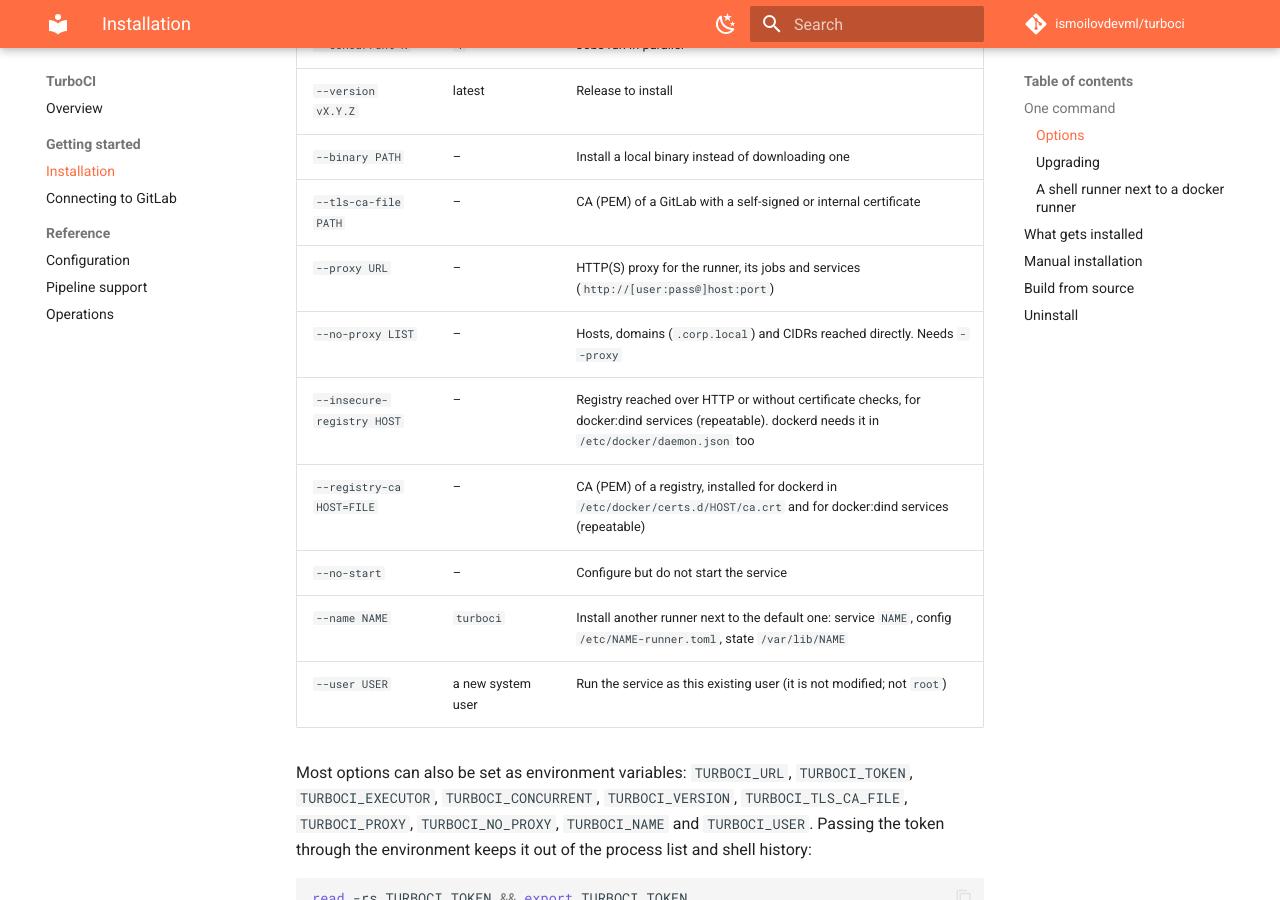
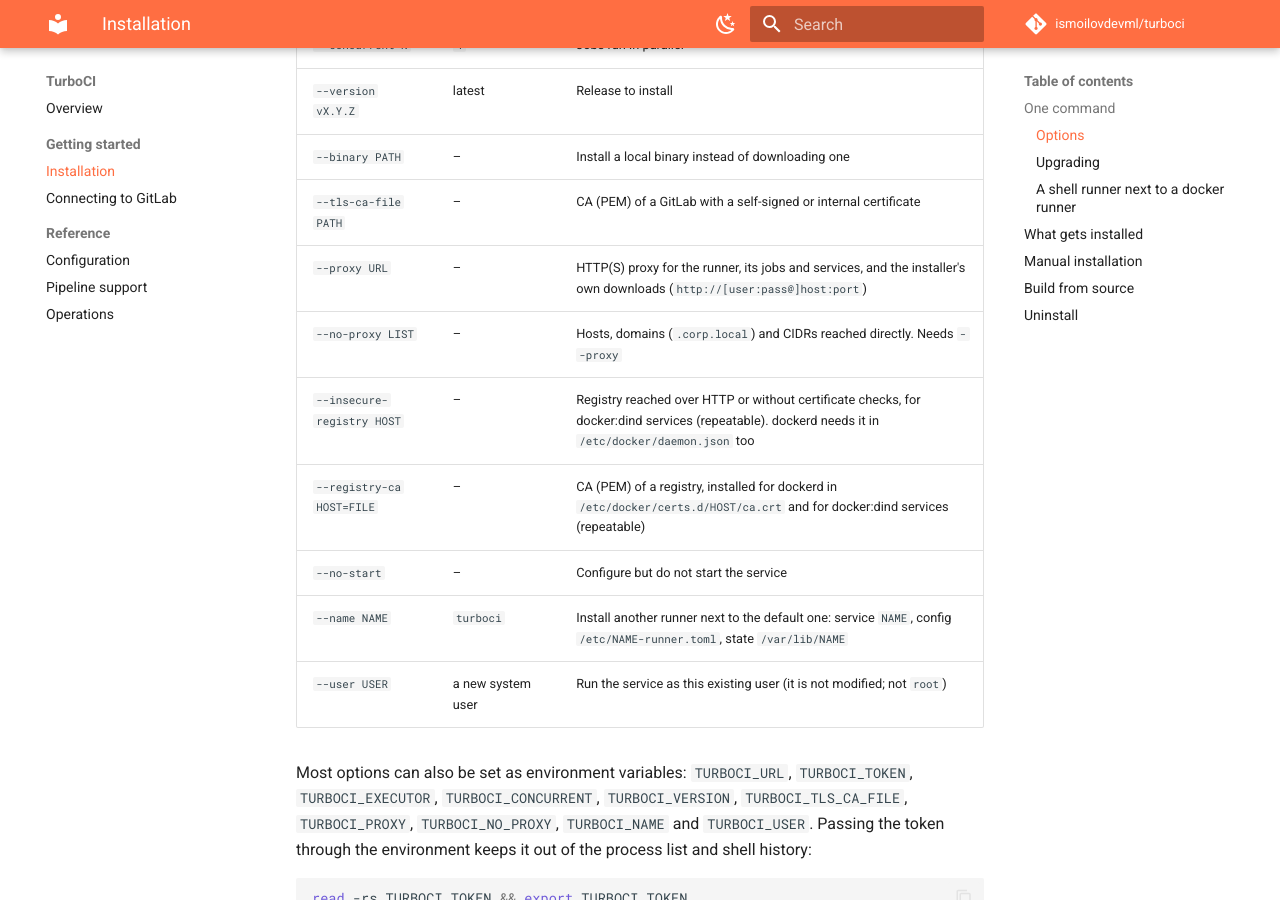
Before and after one commit to ismoilovdevml/turboci, an MkDocs documentation site: the page built from docs/installation.md, in a window 1280 px wide and 900 px high, scrolled down 1168 px. Built offline with MkDocs 1.6.1 and Material for MkDocs 9.7.7, drawn with Linux system fonts in a browser that asks for light colours; comment, search, counter and statistics services are not loaded.

Commit message:
Use --proxy for the installer's own downloads
curl ... | sudo bash drops the caller's proxy variables, so on a
proxy-only network the release download and get.docker.com failed
before the runner existed. Export http(s)_proxy and no_proxy (both
cases) after the options are checked. Also reject a --registry-ca host
given twice: the duplicate TOML key stopped the runner from starting.

```diff
--- a/docs/installation.md
+++ b/docs/installation.md
@@ -44,7 +44,7 @@
 | `--version vX.Y.Z` | latest | Release to install |
 | `--binary PATH` | – | Install a local binary instead of downloading one |
 | `--tls-ca-file PATH` | – | CA (PEM) of a GitLab with a self-signed or internal certificate |
-| `--proxy URL` | – | HTTP(S) proxy for the runner, its jobs and services (`http://[user:pass@]host:port`) |
+| `--proxy URL` | – | HTTP(S) proxy for the runner, its jobs and services, and the installer's own downloads (`http://[user:pass@]host:port`) |
 | `--no-proxy LIST` | – | Hosts, domains (`.corp.local`) and CIDRs reached directly. Needs `--proxy` |
 | `--insecure-registry HOST` | – | Registry reached over HTTP or without certificate checks, for docker:dind services (repeatable). dockerd needs it in `/etc/docker/daemon.json` too |
 | `--registry-ca HOST=FILE` | – | CA (PEM) of a registry, installed for dockerd in `/etc/docker/certs.d/HOST/ca.crt` and for docker:dind services (repeatable) |
```
Also changed, not shown: 1 other file.
